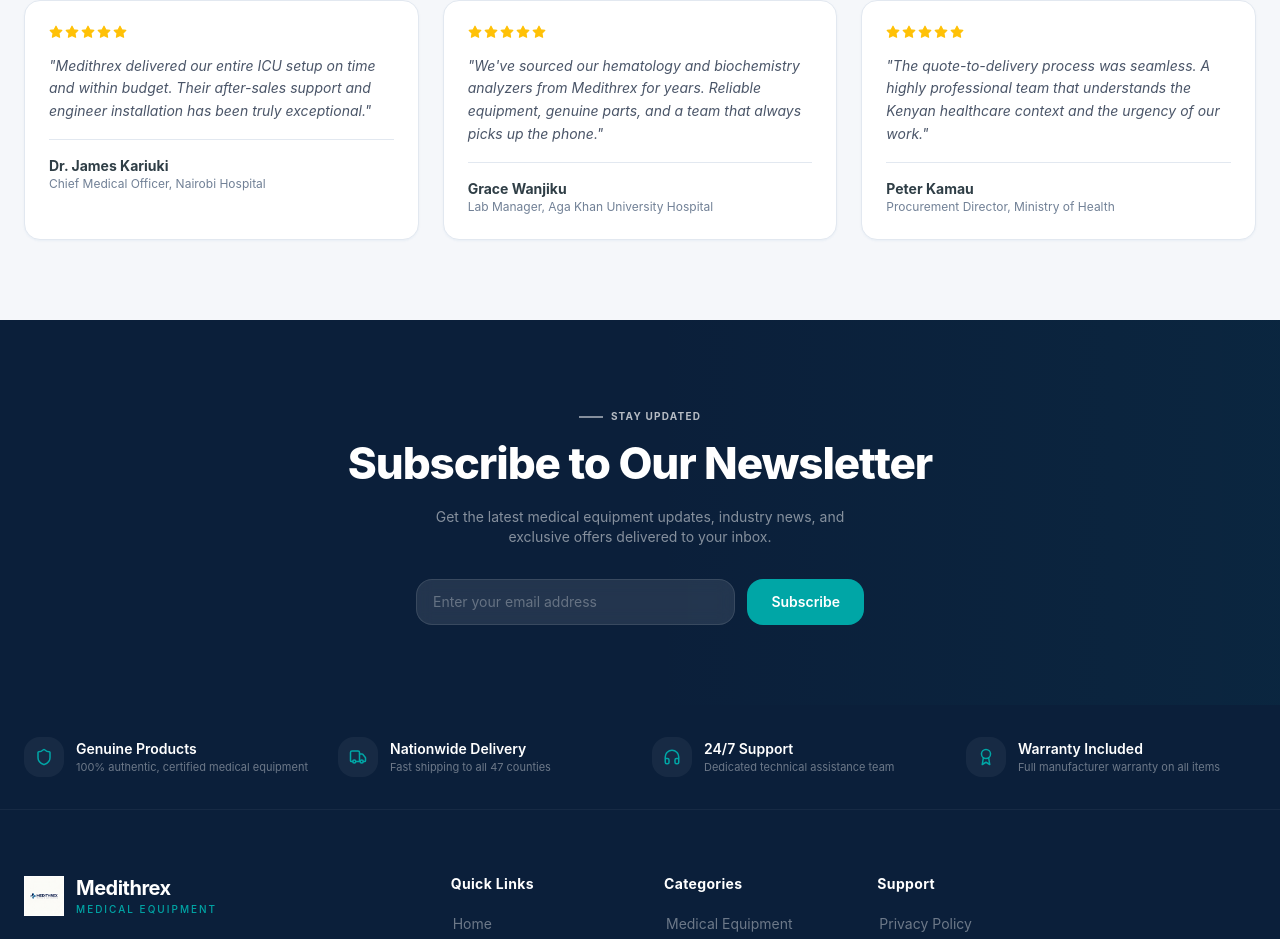
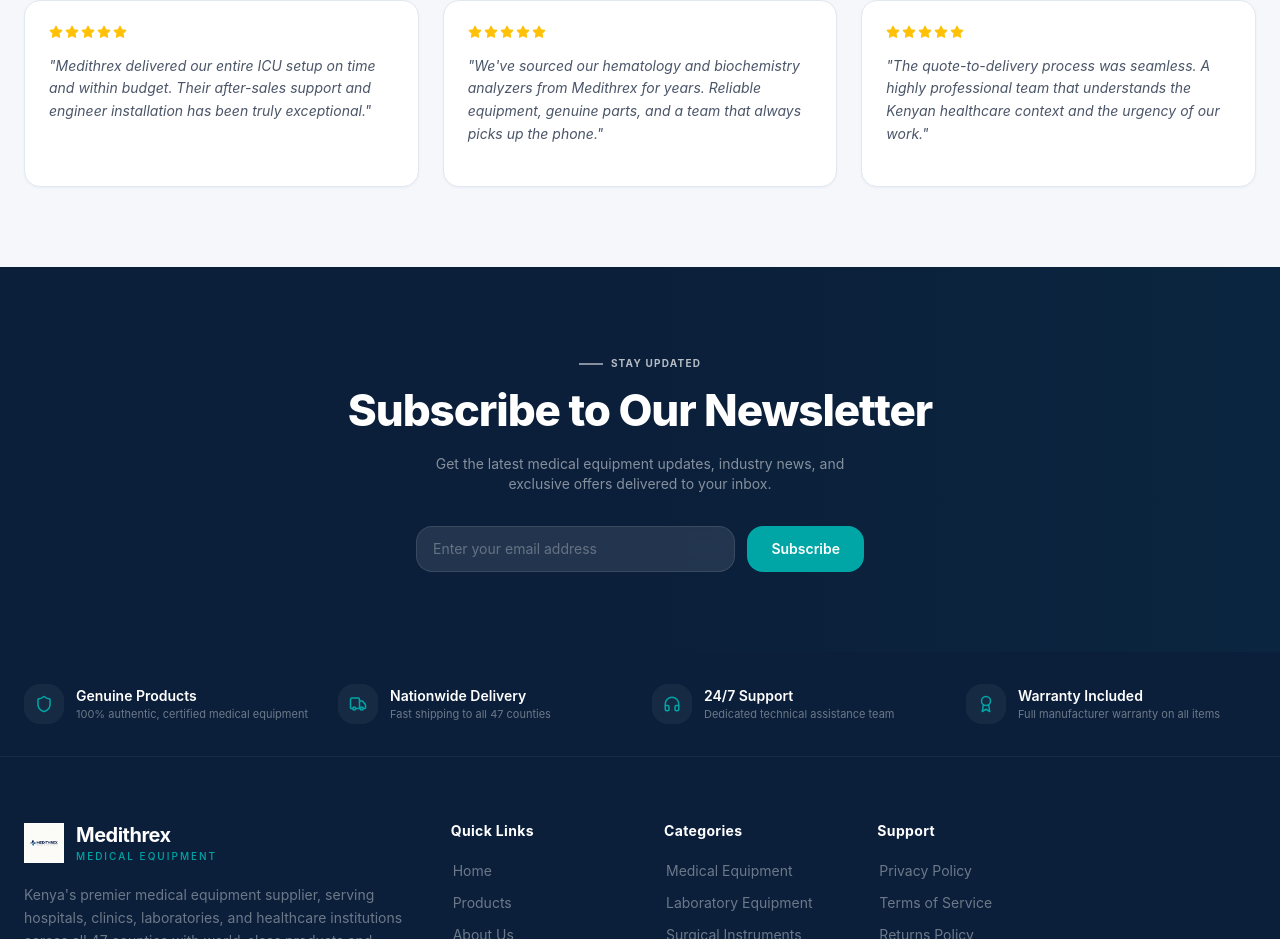
Before and after one commit to Cajuki/Medithre-x, a React (Vite) app in the folder frontend/: page / in a window 1280 px wide. Shown: the part 3820-4759 px from the top of the page. Built offline with nearby package versions, Linux system fonts and the light colour scheme; no server answers.

Commit message:
Remove names from testimonials in HomePage

```diff
--- a/frontend/src/pages/HomePage.jsx
+++ b/frontend/src/pages/HomePage.jsx
@@ -55,9 +55,9 @@
 ];
 
 const TESTIMONIALS = [
-  { text: 'Medithrex delivered our entire ICU setup on time and within budget. Their after-sales support and engineer installation has been truly exceptional.', author: 'Dr. James Kariuki', role: 'Chief Medical Officer, Nairobi Hospital' },
-  { text: "We've sourced our hematology and biochemistry analyzers from Medithrex for years. Reliable equipment, genuine parts, and a team that always picks up the phone.", author: 'Grace Wanjiku', role: 'Lab Manager, Aga Khan University Hospital' },
-  { text: 'The quote-to-delivery process was seamless. A highly professional team that understands the Kenyan healthcare context and the urgency of our work.', author: 'Peter Kamau', role: 'Procurement Director, Ministry of Health' },
+  { text: 'Medithrex delivered our entire ICU setup on time and within budget. Their after-sales support and engineer installation has been truly exceptional.' },
+  { text: "We've sourced our hematology and biochemistry analyzers from Medithrex for years. Reliable equipment, genuine parts, and a team that always picks up the phone." },
+  { text: 'The quote-to-delivery process was seamless. A highly professional team that understands the Kenyan healthcare context and the urgency of our work.' },
 ];
 
 const CATEGORY_ICONS = {
@@ -651,10 +651,6 @@
                    ))}
                  </div>
                  <p className="text-sm text-charcoal-600 leading-relaxed mb-4 italic">"{t.text}"</p>
-                <div className="border-t border-border pt-4">
-                  <p className="text-sm font-bold text-charcoal">{t.author}</p>
-                  <p className="text-xs text-charcoal-400">{t.role}</p>
-                </div>
                </motion.div>
              ))}
            </div>
```
Lines whose indentation alone changed are shown as unchanged.
